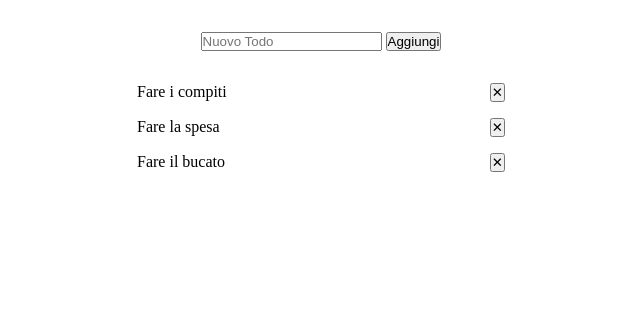
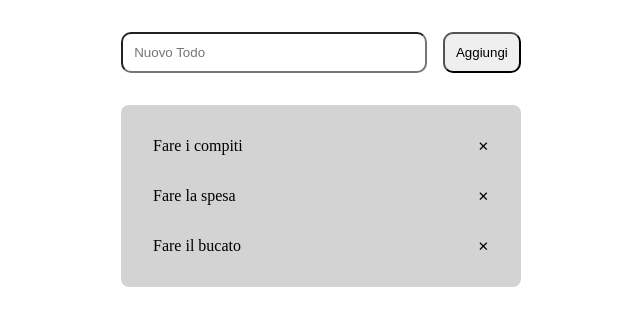
Before and after one commit to GiovanniCalia/vue-todolist, a plain HTML site: page index.html in a window 1280 px wide. Shown: the whole page, without its empty margins (319-959 px from the left). Drawn offline with nearby package versions, Linux system fonts and the light colour scheme.

Commit message:
Continuazione esercizio, fine creazione html e creazione css

```diff
--- a/css/stile.css
+++ b/css/stile.css
@@ -5,18 +5,50 @@
 }
 
 #root{
-    width: 400px;
     margin: auto;
+    max-width: 400px;
 }
 
 .box-form{
+    display: flex;
+    flex-wrap: wrap;
     margin: 2rem 0;
+    text-align: center;
+}
 
-    text-align: center;
+#text, .btn{
+    padding: 0.7rem;
+    border-radius: 10px;
+}
+
+#text{
+   flex-grow: 1;
+}
+
+.btn{
+    cursor: pointer;
+    margin-left: 1rem;
+}
+
+.text-list{
+    background-color: lightgray;
+    padding: 1rem;
+    border-radius: 0.5rem;
+    list-style: none;
 }
 
 .list{
     display: flex;
     justify-content: space-between;
-    margin: 1rem;
+    padding: 1rem;
 }
+
+.list:hover{
+    background-color: white;
+}
+
+.list button{
+    border: none;
+    background-color: transparent;
+    cursor: pointer;
+}
```
